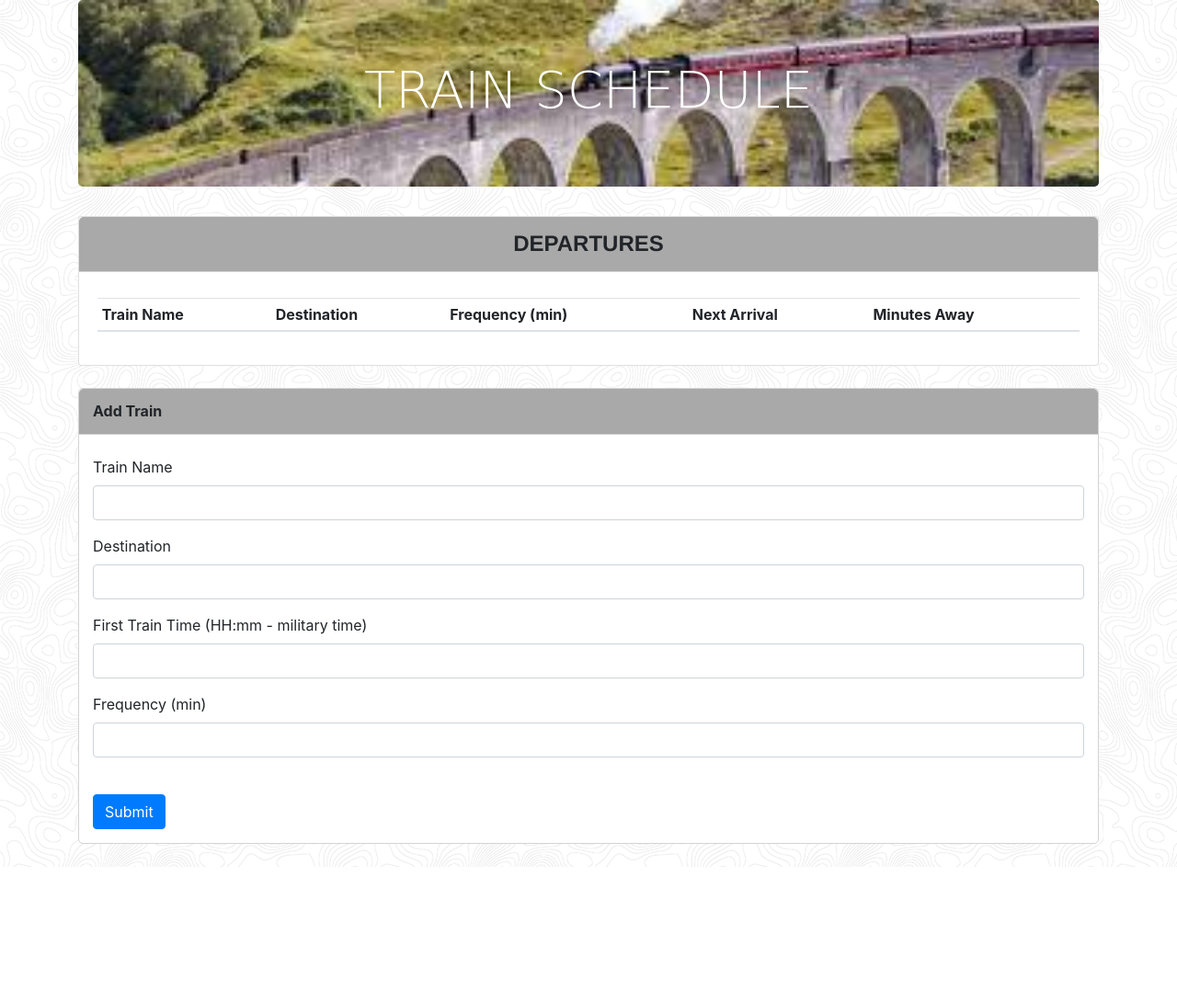
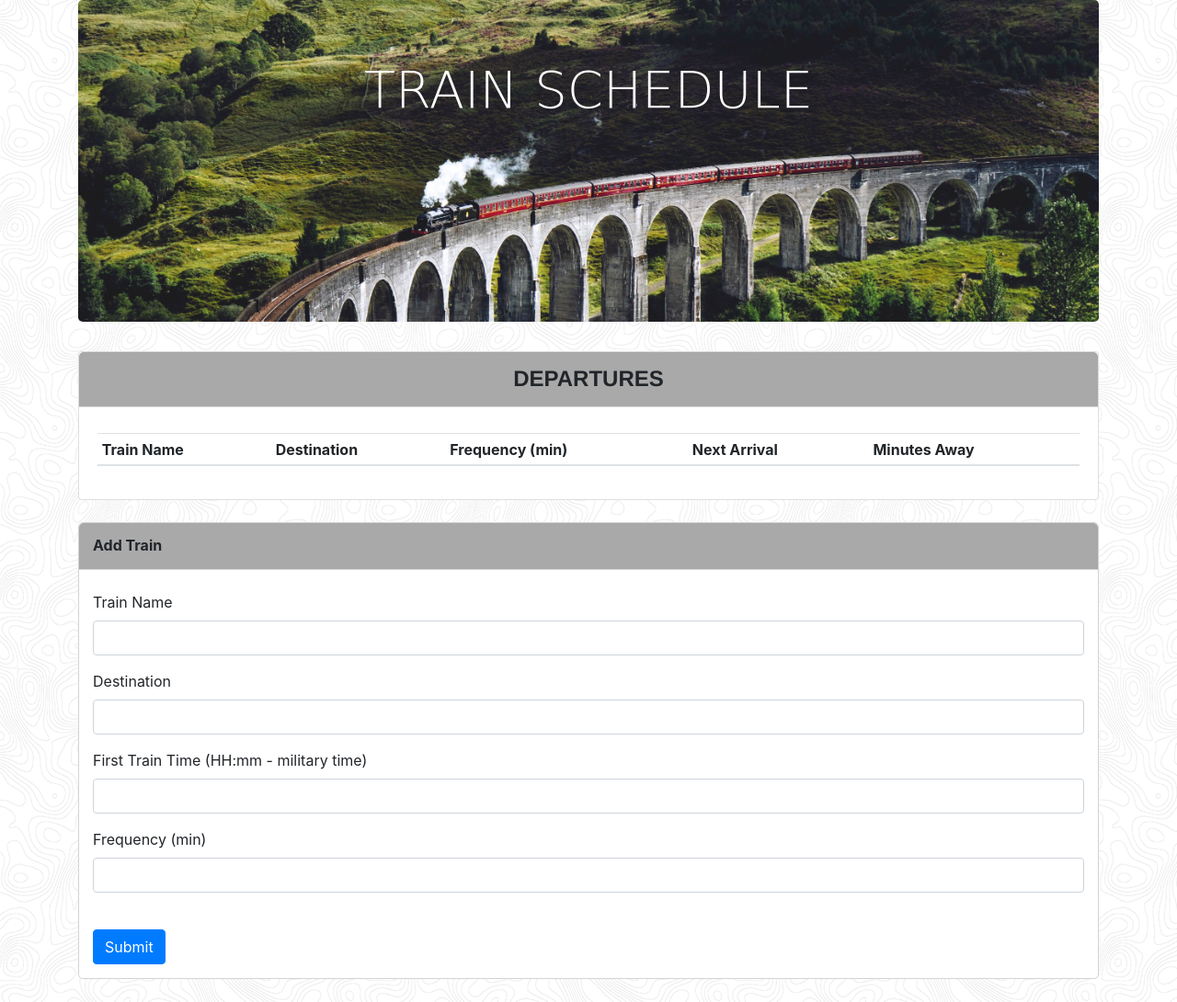
Before and after one commit to katieastuart/train-schedule, a plain HTML site: page index.html in a window 1280 px wide. Shown: the whole page at 92% size. Before the commit the page ends 943 px from the top, so only its background shows below. Drawn offline with nearby package versions, Linux system fonts and the light colour scheme; no server answers; a web font is replaced by a local one.

Commit message:
changed image in jumbotron

```diff
--- a/assets/css/style.css
+++ b/assets/css/style.css
@@ -29,12 +29,15 @@ h1 {
     text-align: center;
     color: white;
     font-family: 'Patua One', cursive;
+
 }
 
 .jumbotron {
-    background-image: url("../images/hogwart-express.jpeg");
+    /* background-image: url("../images/hogwart-express.jpeg"); */
+    background-image: url("../images/train.jpeg");
     background-repeat: no-repeat;
     background-size: cover;
+    height: 350px;
 }
 
 .schedule-title {
```
Also changed, not shown: assets/images/train.jpeg (added), 1 other file.
